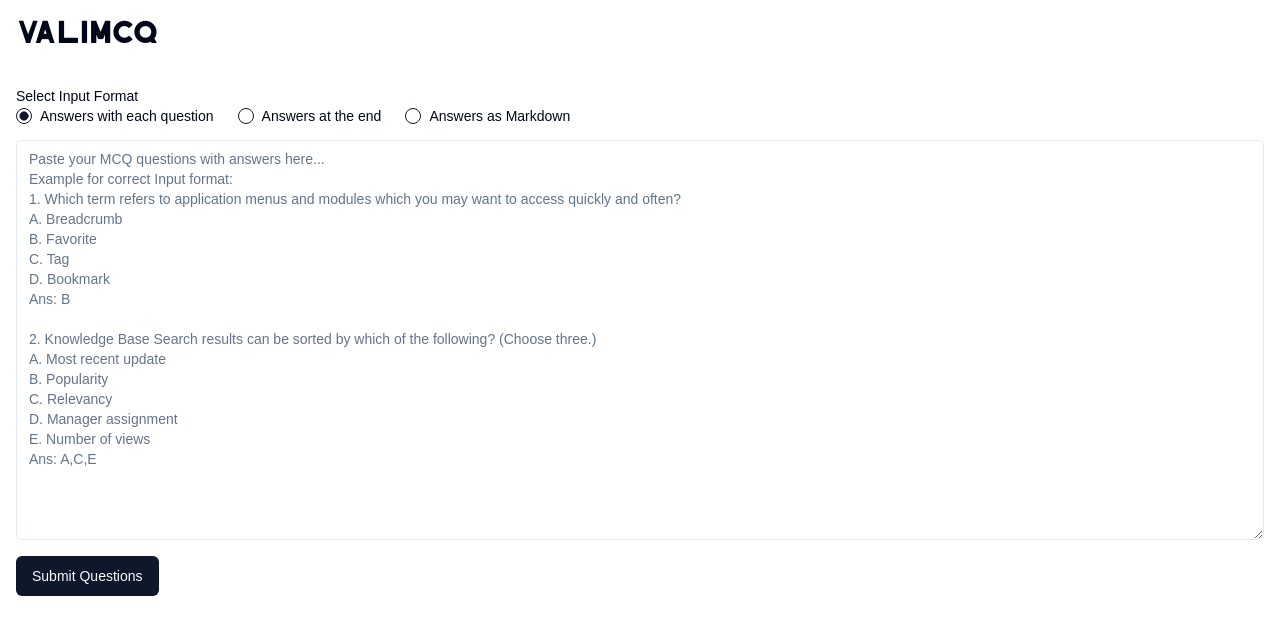
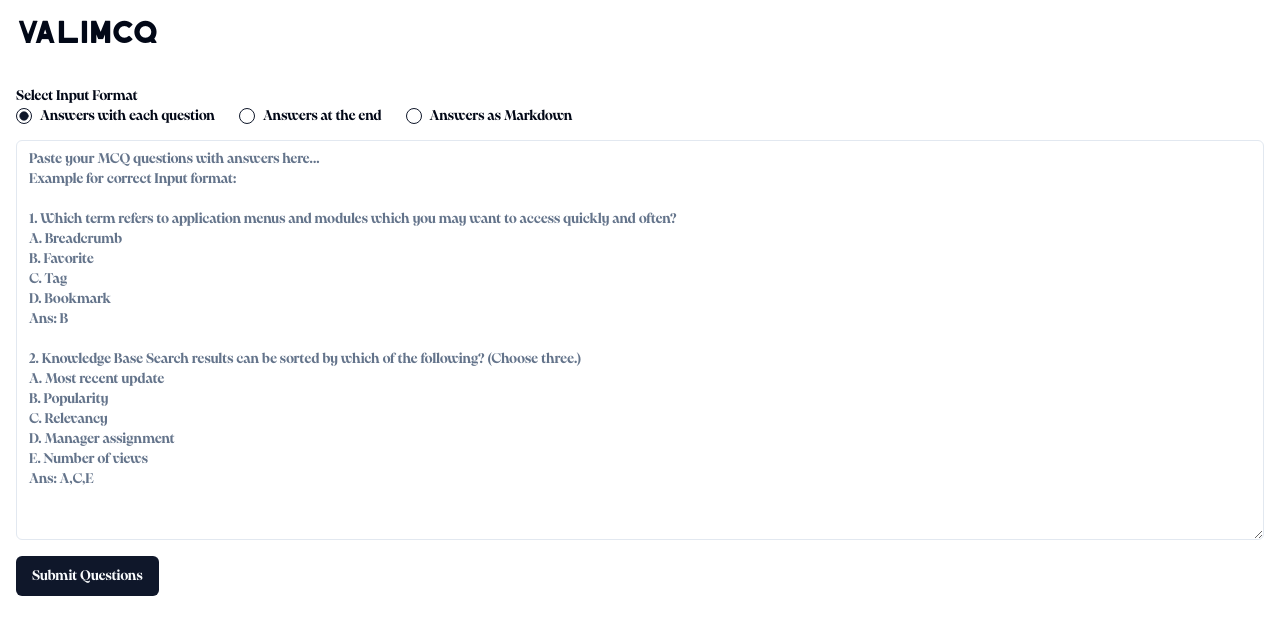
Before and after one commit to akshatsaini-dev/valimcq, a Next.js app: page / in a window 1280 px wide. Shown: the top 634 px of the page. Built offline with nearby package versions, Linux system fonts and the light colour scheme.

Commit message:
new font

```diff
--- a/app/globals.css
+++ b/app/globals.css
@@ -2,9 +2,17 @@
 @tailwind components;
 @tailwind utilities;
 
+@font-face {
+  font-family: "PPPangaia";
+  src: url("/Fonts/PPPangaia-Bold.otf") format("opentype"); /* Adjust path as needed */
+  font-weight: normal;
+  font-style: normal;
+}
+
 body {
-  font-family: Arial, Helvetica, sans-serif;
+  font-family: "PPPangaia", Arial, Helvetica, sans-serif; /* Fallback fonts */
 }
+
 @font-face {
   font-family: "Knowhere";
   src: url("/Fonts/Knowhere-PersonalUse.otf") format("opentype"); /* Adjust path as needed */
--- a/components/QuestionInput.tsx
+++ b/components/QuestionInput.tsx
@@ -29,11 +29,11 @@ export function QuestionInput({ onQuestionsSubmit }: QuestionInputProps) {
   const getPlaceholder = () => {
     switch (format) {
       case "inline":
-        return `Paste your MCQ questions with answers here...\nExample for correct Input format:\n1. Which term refers to application menus and modules which you may want to access quickly and often?\nA. Breadcrumb\nB. Favorite\nC. Tag\nD. Bookmark\nAns: B\n\n2. Knowledge Base Search results can be sorted by which of the following? (Choose three.)\nA. Most recent update\nB. Popularity\nC. Relevancy\nD. Manager assignment\nE. Number of views\nAns: A,C,E`;
+        return `Paste your MCQ questions with answers here...\nExample for correct Input format:\n \n1. Which term refers to application menus and modules which you may want to access quickly and often?\nA. Breadcrumb\nB. Favorite\nC. Tag\nD. Bookmark\nAns: B\n\n2. Knowledge Base Search results can be sorted by which of the following? (Choose three.)\nA. Most recent update\nB. Popularity\nC. Relevancy\nD. Manager assignment\nE. Number of views\nAns: A,C,E`;
       case "separate":
-        return `Paste your MCQ questions here...\nExample for correct Input format for question:\n1. Which term refers to application menus and modules which you may want to access quickly and often?\nA. Breadcrumb\nB. Favorite\nC. Tag\nD. Bookmark\n\n2. Knowledge Base Search results can be sorted by which of the following? (Choose three.)\nA. Most recent update\nB. Popularity\nC. Relevancy\nD. Manager assignment\nE. Number of views`;
+        return `Paste your MCQ questions here...\nExample for correct Input format for question:\n \n1. Which term refers to application menus and modules which you may want to access quickly and often?\nA. Breadcrumb\nB. Favorite\nC. Tag\nD. Bookmark\n\n2. Knowledge Base Search results can be sorted by which of the following? (Choose three.)\nA. Most recent update\nB. Popularity\nC. Relevancy\nD. Manager assignment\nE. Number of views`;
       case "markdown":
-        return `Paste your MCQ questions with answers here...\nuse symbol ! for marking correct options,\nExample for correct Input format:\n1. Which term refers to application menus and modules which you may want to access quickly and often?\nA. Breadcrumb\n!B. Favorite\nC. Tag\nD. Bookmark\n\n2. Knowledge Base Search results can be sorted by which of the following? (Choose three.)\n!A. Most recent update\nB. Popularity\n!C. Relevancy\nD. Manager assignment\n!E. Number of views`;
+        return `Paste your MCQ questions with answers here...\nuse symbol ! for marking correct options,\n \nExample for correct Input format:\n1. Which term refers to application menus and modules which you may want to access quickly and often?\nA. Breadcrumb\n!B. Favorite\nC. Tag\nD. Bookmark\n\n2. Knowledge Base Search results can be sorted by which of the following? (Choose three.)\n!A. Most recent update\nB. Popularity\n!C. Relevancy\nD. Manager assignment\n!E. Number of views`;
       default:
         return "";
     }
```
Also changed, not shown: public/Fonts/PPPangaia-Bold.otf (added).
